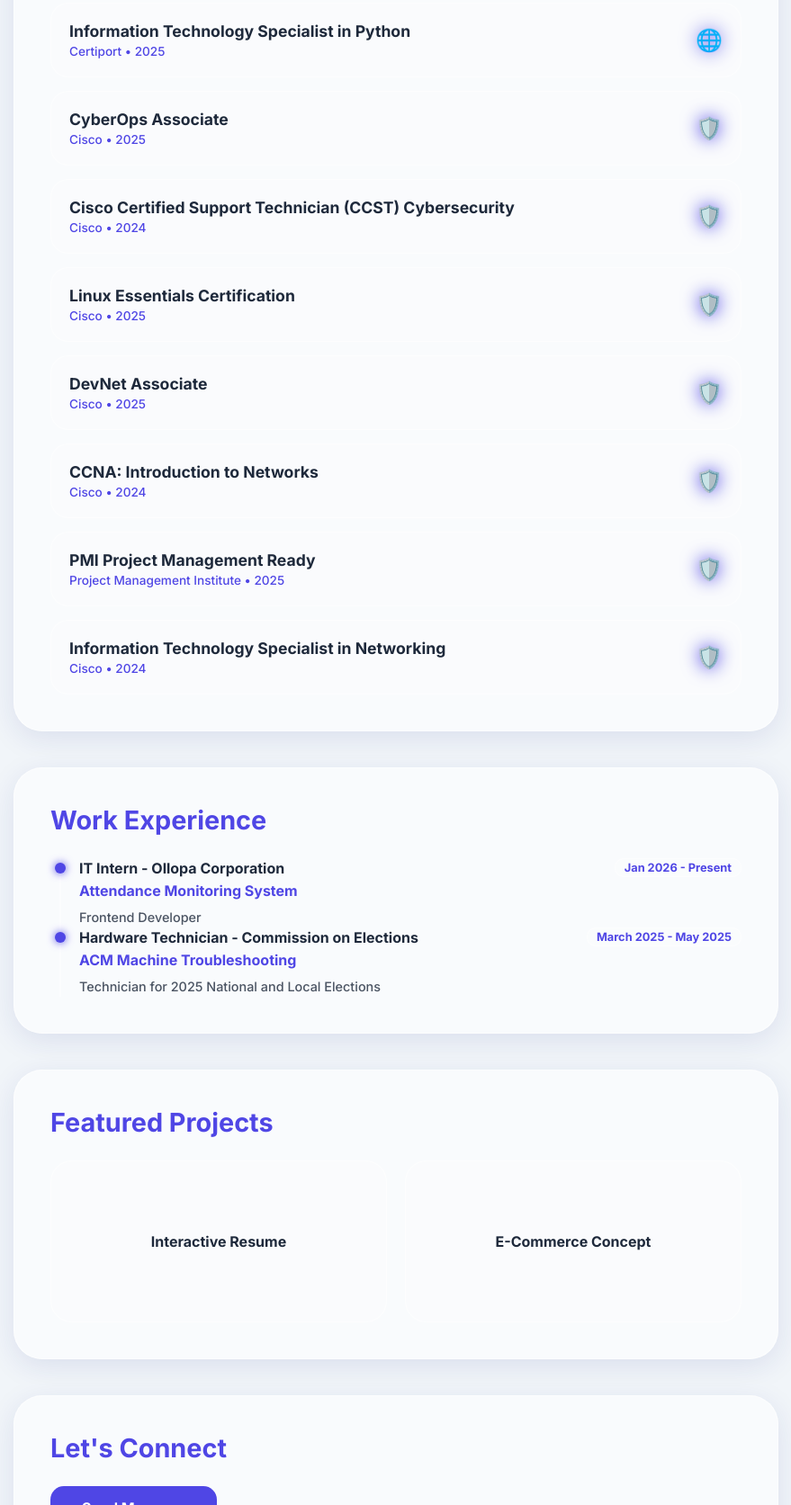
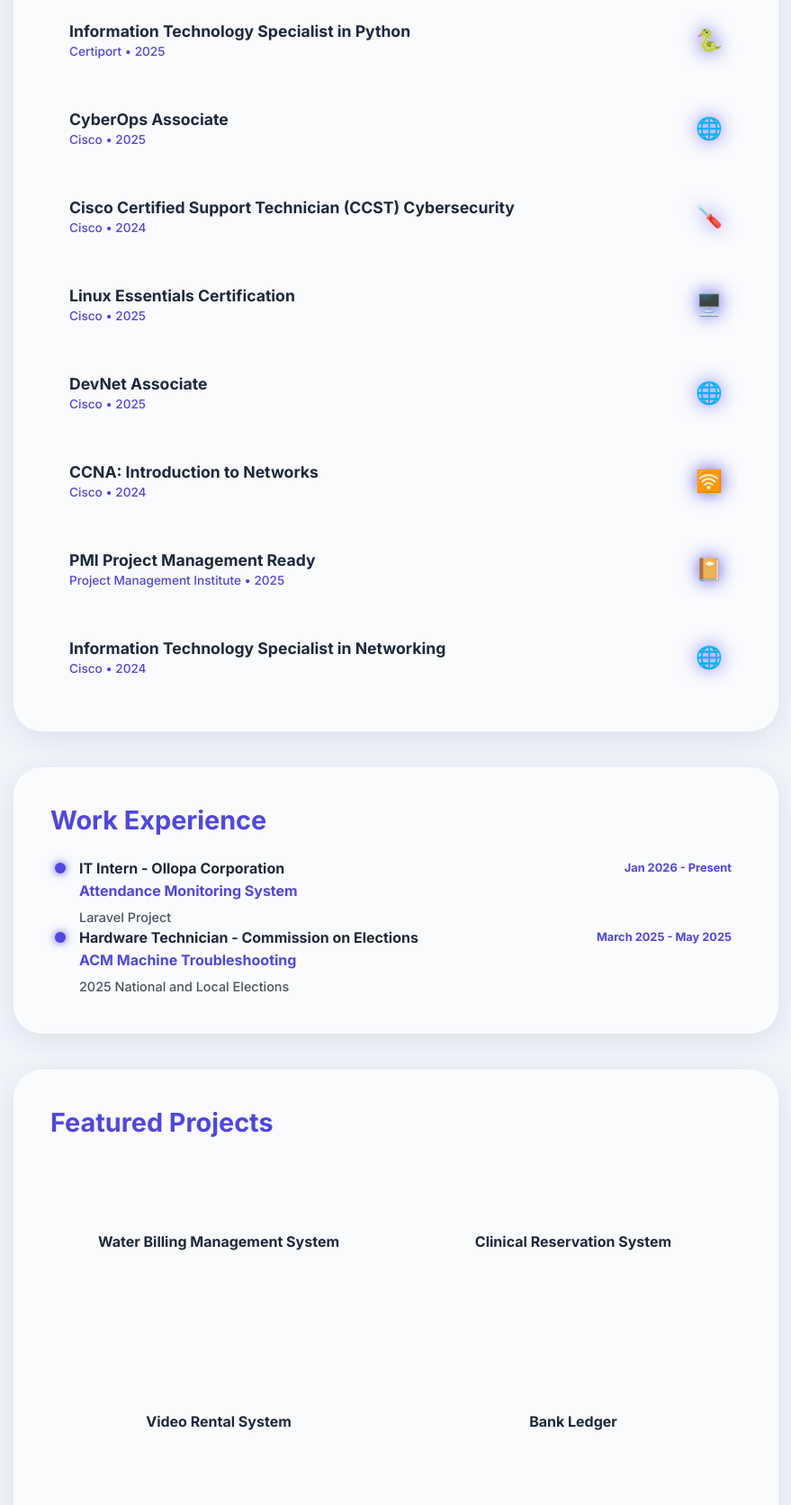
Before and after one commit to giancarlo0326/digital-portfolio, a plain HTML site: page index.html in a window 1280 px wide. Shown: the part 1144-2817 px from the top of the page at 90% size, without its empty margins (200-1079 px from the left). Drawn offline with nearby package versions, Linux system fonts and the light colour scheme.

Commit message:
Added additional content.

```diff
--- a/index.html
+++ b/index.html
@@ -95,56 +95,56 @@
                             <h4>Information Technology Specialist in Python</h4>
                             <p>Certiport • 2025</p>
                         </div>
-                        <div class="cert-badge">🌐</div>
+                        <div class="cert-badge">🐍</div>
                     </div>
                     <div class="cert-card">
                         <div class="cert-info">
                             <h4>CyberOps Associate</h4>
                             <p>Cisco • 2025</p>
                         </div>
-                        <div class="cert-badge">🛡️</div>
+                        <div class="cert-badge">🌐</div>
                     </div>
                     <div class="cert-card">
                         <div class="cert-info">
                             <h4>Cisco Certified Support Technician (CCST) Cybersecurity</h4>
                             <p>Cisco • 2024</p>
                         </div>
-                        <div class="cert-badge">🛡️</div>
+                        <div class="cert-badge">🪛</div>
                     </div>
                     <div class="cert-card">
                         <div class="cert-info">
                             <h4>Linux Essentials Certification</h4>
                             <p>Cisco • 2025</p>
                         </div>
-                        <div class="cert-badge">🛡️</div>
+                        <div class="cert-badge">🖥️</div>
                     </div>
                     <div class="cert-card">
                         <div class="cert-info">
                             <h4>DevNet Associate</h4>
                             <p>Cisco • 2025</p>
                         </div>
-                        <div class="cert-badge">🛡️</div>
+                        <div class="cert-badge">🌐</div>
                     </div>
                     <div class="cert-card">
                         <div class="cert-info">
                             <h4>CCNA: Introduction to Networks</h4>
                             <p>Cisco • 2024</p>
                         </div>
-                        <div class="cert-badge">🛡️</div>
+                        <div class="cert-badge">🛜</div>
                     </div>
                     <div class="cert-card">
                         <div class="cert-info">
                             <h4>PMI Project Management Ready</h4>
                             <p>Project Management Institute • 2025</p>
                         </div>
-                        <div class="cert-badge">🛡️</div>
+                        <div class="cert-badge">📔</div>
                     </div>
                     <div class="cert-card">
                         <div class="cert-info">
                             <h4>Information Technology Specialist in Networking</h4>
                             <p>Cisco • 2024</p>
                         </div>
-                        <div class="cert-badge">🛡️</div>
+                        <div class="cert-badge">🌐</div>
                     </div>
                 </div>
             </div>
@@ -162,7 +162,7 @@
                                 <span class="exp-date">Jan 2026 - Present</span>
                             </div>
                             <p class="exp-company">Attendance Monitoring System</p>
-                            <p class="exp-desc">Frontend Developer</p>
+                            <p class="exp-desc">Laravel Project</p>
                         </div>
                     </div>
                 </div>
@@ -175,7 +175,7 @@
                                 <span class="exp-date">March 2025 - May 2025</span>
                             </div>
                             <p class="exp-company">ACM Machine Troubleshooting</p>
-                            <p class="exp-desc">Technician for 2025 National and Local Elections</p>
+                            <p class="exp-desc">2025 National and Local Elections</p>
                         </div>
                     </div>
                 </div>
@@ -186,8 +186,12 @@
             <div class="glass-widget">
                 <h2 class="section-title">Featured Projects</h2>
                 <div class="project-container">
-                    <div class="project-card"><span>Interactive Resume</span></div>
-                    <div class="project-card"><span>E-Commerce Concept</span></div>
+                    <div class="project-card"><span>Water Billing Management System</span></div>
+                    <div class="project-card"><span>Clinical Reservation System</span></div>
+                    <div class="project-card"><span>Video Rental System</span></div>
+                    <div class="project-card"><span>Bank Ledger</span></div>
+                    <div class="project-card"><span>Calculator</span></div>
+                    <div class="project-card"><span>Pokemon Go!</span></div>
                 </div>
             </div>
         </section>
```
